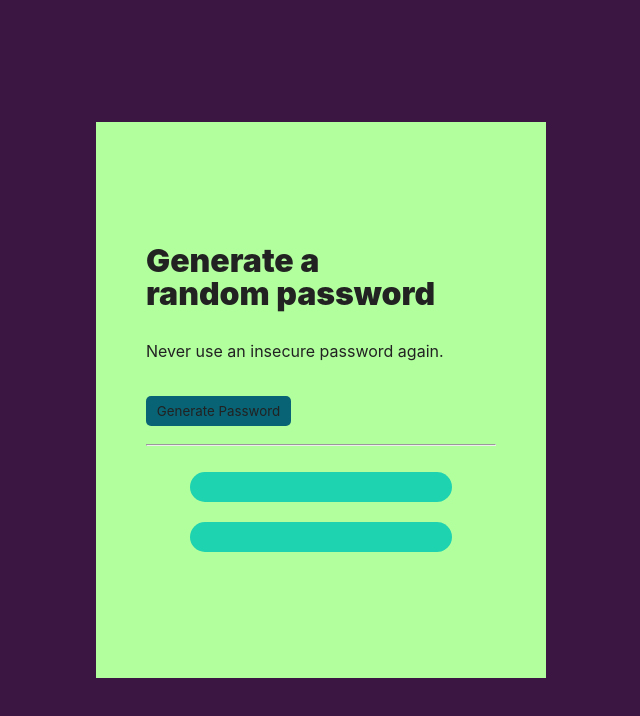
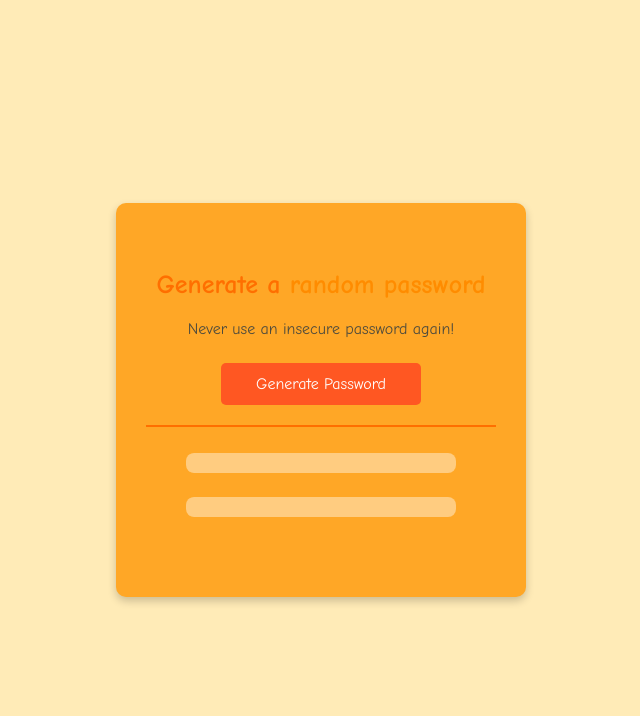
Before and after one commit to stephqueso29/Maze-Game-, a plain HTML site: page index.html in a window 1280 px wide. Shown: the whole page, without its empty margins (319-959 px from the left). Drawn offline with Linux system fonts and the light colour scheme.

Commit message:
Update index.html

```diff
--- a/index.html
+++ b/index.html
@@ -1,61 +1,67 @@
-
-
-    </html>
-
+<!DOCTYPE html>
+<html lang="en">
 <head>
+    <meta charset="UTF-8">
+    <meta name="viewport" content="width=device-width, initial-scale=1.0">
     <title>Secure Password Generator</title>
     <style>
         body {
             margin: 0px;
             height: 100vh;
-                background-color: #3c1642;
-                color: #222222;
+            background-color: #FFEBB7; /* Light yellow like a cat's fur */
+            color: #4E4B3D; /* Dark brown text for contrast */
             display: flex;
             justify-content: center;
             align-items: center;
-                font-family: "Inter", serif;
+            font-family: "Comic Sans MS", cursive, sans-serif;
+        }
+
+        #container1 {
+            background-color: #FFA726; /* Bright orange */
+            padding: 50px 30px;
+            width: 350px;
+            border-radius: 10px;
+            box-shadow: 0 4px 8px rgba(0, 0, 0, 0.2);
         }
 
         #title {
-                font-family: "Inter", serif;
-                font-weight: 1000;
-                margin-bottom: 30px;
-                line-height: 33px;
+            font-size: 26px;
+            font-weight: 700;
+            text-align: center;
+            margin-bottom: 20px;
+            color: #FF6F00; /* Darker orange for title */
         }
 
         #green-text {
-                display: block;
-                color: #222222;
-                margin: 0px;
+            color: #FF8C00; /* Orange-yellow to complement the theme */
         }
 
         #description {
             margin-top: 1px;
-                margin-bottom: 35px;
-                color: #222222;
-            }
-
-            #container1 {
-                background-color: #b2ff9e;
-                padding: 100px 50px;
-                width: 350px;
-                margin: 30px;
+            margin-bottom: 25px;
+            color: #4E4B3D; /* Dark text for readability */
+            text-align: center;
         }
 
         #btn1 {
-                background-color:#086375;
-                color: #222222;
-                width: 145px;
-                margin-bottom: 10px;
-                padding: 7px 7px;
+            background-color: #FF5722; /* Bright red-orange button */
+            color: #FFFFFF;
+            width: 200px;
+            padding: 12px 15px;
             border: none;
             border-radius: 5px;
-                font-family: "Inter", serif;
+            font-family: "Comic Sans MS", cursive, sans-serif;
+            font-size: 16px;
+            cursor: pointer;
+            transition: background-color 0.3s ease;
+            margin-bottom: 20px;
+            display: block;
+            margin-left: auto;
+            margin-right: auto;
         }
 
-            #text-container {
-                display: flex;
-                flex-direction: column;
+        #btn1:hover {
+            background-color: #FF7043; /* Light orange for hover */
         }
 
         .passwords-container {
@@ -66,28 +72,28 @@
 
         .passwords {
             margin: 10px;
-                width: 162px;
+            width: 250px;
             display: inline-block;
-                border-radius: 510px;
-                padding: 5px 50px;
-                background-color: #1dd3b0;
-                color:  #222222;
+            border-radius: 8px;
+            padding: 10px;
+            background-color: #FFCC80; /* Soft orange for password container */
+            color: #4E4B3D;
             font-weight: 600;
-                height: 20px;
+            font-size: 18px;
+            text-align: center;
         }
 
         hr {
-                color: #222222;
+            color: #FF6F00;
+            border: 1px solid #FF6F00;
         }
     </style>
 </head>
 <body>
     <div id="container1">
-            <div id="text-container">
         <h1 id="title">Generate a <span id="green-text">random password</span></h1>
-                <p id="description">Never use an insecure password again.</p>
+        <p id="description">Never use an insecure password again!</p>
         <button id="btn1">Generate Password</button>
-            </div>
         <hr>
         <div class="passwords-container">
             <span class="passwords" id="password1"></span>
```
Lines whose indentation alone changed are shown as unchanged.
